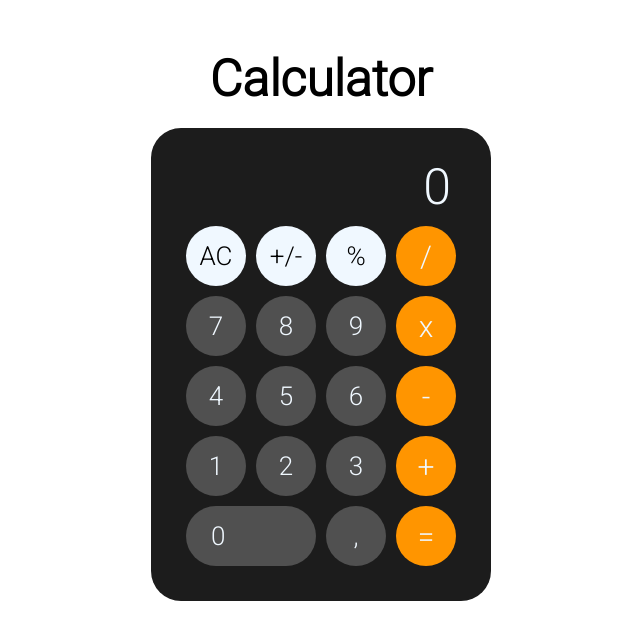
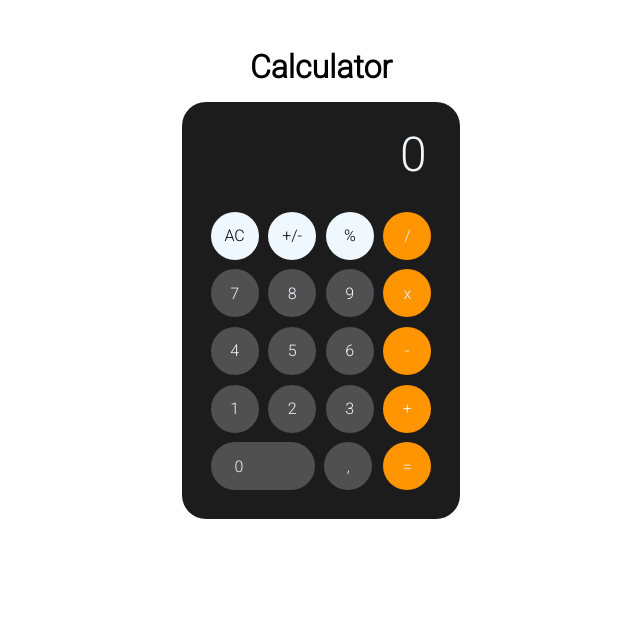
Before and after one commit to ggbtunga/Calculator-App, a React (Create React App) app: page / in a window 1280 px wide. Shown: the top 640 px of the page, without its empty margins (319-959 px from the left). Built offline with nearby package versions, Linux system fonts and the light colour scheme.

Commit message:
Mudei os valores de tamanho por em

```diff
--- a/src/Calc.css
+++ b/src/Calc.css
@@ -3,18 +3,18 @@
 *{
     margin: 0;
     padding: 0;
-    font-size: 26px;
+    font-size: 1em;
     font-family: 'Roboto', sans-serif;
 }
 
 h1{
-    margin-bottom: 20px;
-    font-size: 50px;
+    margin-bottom: 0.5em;
+    font-size: 2em;
     font-family: 'Roboto', sans-serif;
 }
 
 .container{
-    margin: 50px;
+    margin: 3em;
     display: flex;
     flex-direction: column;
     justify-content: center;
@@ -25,8 +25,8 @@ h1{
     display: flex;
     flex-direction: column;
     background-color: #1c1c1c;
-    padding: 30px;
-    border-radius: 30px;
+    padding: 1.5em;
+    border-radius: 1.5em;
 }
 
 .calc{
@@ -40,18 +40,18 @@ h1{
     color: aliceblue;
     display: flex;
     justify-content: flex-end;
-    margin-right: 10px;
-    margin-bottom: 5px;
-    font-size: 50px;
+    margin-right: 0.2em;
+    margin-bottom: 0.5em;
+    font-size: 3em;
 }
 
 button{
-    padding: 3px;
-    margin: 5px;
-    width: 60px;
-    height: 60px;
+    padding: 0.1em;
+    margin: 0.3em;
+    width: 3em;
+    height: 3em;
     border:none;
-    border-radius: 30px;
+    border-radius: 1.5em;
     background-color: #505050;
     color:aliceblue;
 }
@@ -64,9 +64,9 @@ button:focus{
 }
 
 #zero{
-    width: 130px;
+    width: 6.5em;
     text-align: left;
-    padding-left: 25px;
+    padding-left: 1.5em;
 }
 
 .operations{
@@ -77,7 +77,7 @@ button:focus{
 .orange{
     background-color: #FF9500;
     color: aliceblue;
-    font-size: 30px;
+    font-size: 1em;
 }
 .orange:focus{
     background-color: aliceblue;
```
